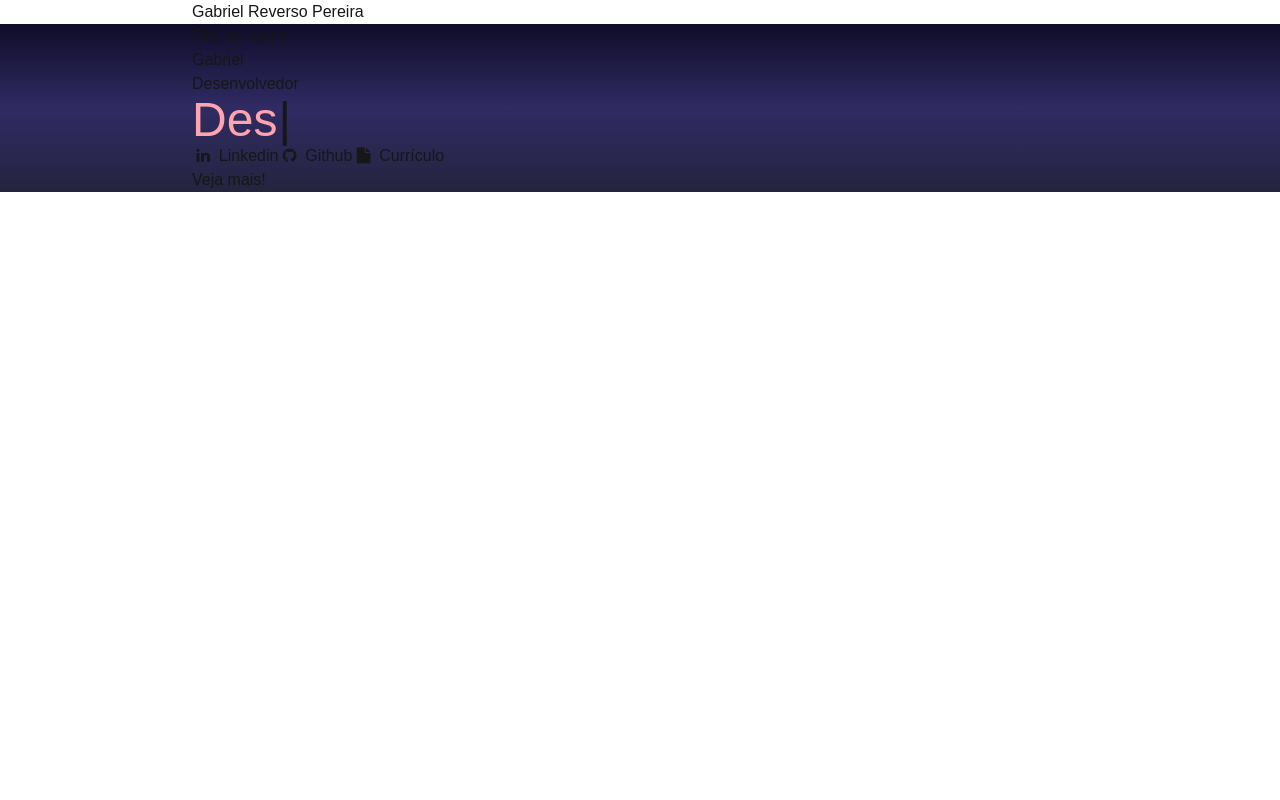
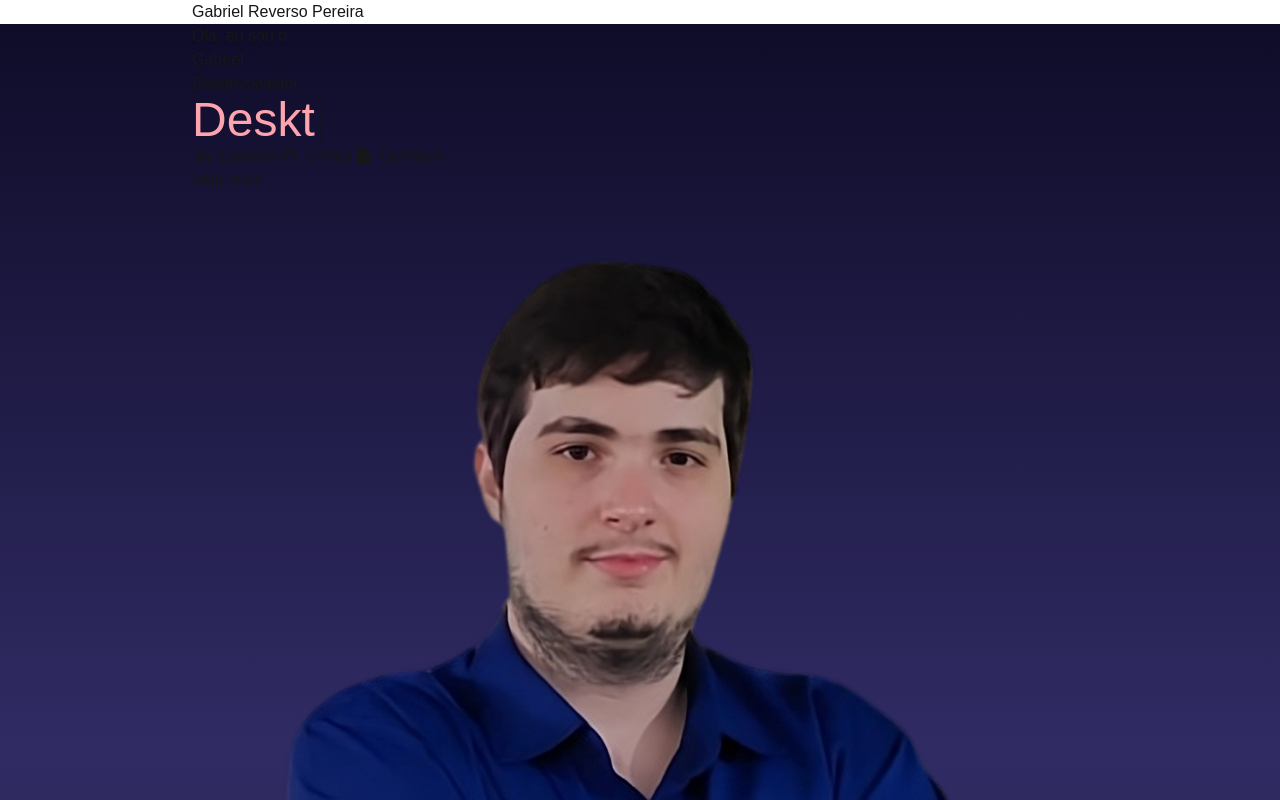
Before and after one commit to GabrielReverso/portfolio, a Next.js app: page / in a window 1280 px wide. Shown: the top 800 px of the page. Built offline with nearby package versions, Linux system fonts and the light colour scheme.

Commit message:
Parallax

```diff
--- a/package.json
+++ b/package.json
@@ -19,8 +19,10 @@
   "devDependencies": {
     "@types/aos": "^3.0.7",
     "@types/node": "^20",
+    "@types/prop-types": "^15.7.14",
     "@types/react": "^19",
     "@types/react-dom": "^19",
+    "@types/resolve": "^1.20.6",
     "postcss": "^8",
     "tailwindcss": "^3.4.1",
     "typescript": "^5"
--- a/src/app/components/MainSection.tsx
+++ b/src/app/components/MainSection.tsx
@@ -1,12 +1,19 @@
 import Typewriter from 'typewriter-effect';
 import FontelloIcon from './shared/FontelloIcon';
 import ResponsiveIconScroll from './shared/ResponsiveIconScroll';
+import Image from 'next/image';
+import useMousePosition from '../hooks/UseMousePosition';
+
 
 export default function MainSection() {
+    const { x, y } = useMousePosition();
+    const mouseDistanceX = x / window.innerWidth;
+    const mouseDistanceY = y / window.innerHeight;
+
     return (
-        <main className="w-full h-[calc(100vh-5rem)] gradient-background mt-20">
-            <div className="flex flex-row wrapper pt-40">
-                <aside>
+        <main className="w-full h-[calc(100vh-5rem)] gradient-background mt-20 overflow-y-hidden">
+            <div className="flex flex-row wrapper">
+                <aside className='min-w-[620px] pt-40'>
                     <p className="text-3xl">Olá, eu sou o </p>
                     <p className="font-bold text-7xl mt-4 text-cyan-400">Gabriel</p>
                     <div className='flex flex-row gap-3 mt-6 font-[family-name:var(--font-geist-mono)]'>
@@ -43,6 +50,20 @@ export default function MainSection() {
                         <ResponsiveIconScroll />
                     </div>
                 </aside>
+                <picture className='ml-10'>
+                    <Image
+                        /* className='w-40 h-56' */
+                        className='w-[40rem] h-[56rem]'
+                        aria-hidden
+                        src={require("../assets/picture.webp")}
+                        alt="File icon"
+                        loading='lazy'
+                        unoptimized
+                        style={{
+                            transform: `translate(${mouseDistanceX * -30}px, ${mouseDistanceY * -30}px)`
+                        }}
+                    />
+                </picture>
             </div>
         </main>
     );
--- a/src/app/globals.css
+++ b/src/app/globals.css
@@ -18,6 +18,7 @@ body {
   color: var(--foreground);
   background: var(--background);
   font-family: Arial, Helvetica, sans-serif;
+  overflow-x: hidden;
 }
 
 .gradient-background {
--- /dev/null
+++ b/src/app/hooks/UseMousePosition.tsx
@@ -0,0 +1,18 @@
+import React from 'react';
+const useMousePosition = (selector?: string) => {
+    const [
+        mousePosition,
+        setMousePosition
+    ] = React.useState({ x: 0, y: 0 });
+    React.useEffect(() => {
+        const updateMousePosition = (ev: MouseEvent) => {
+            setMousePosition({ x: ev.clientX, y: ev.clientY });
+        };
+        window.addEventListener('mousemove', updateMousePosition);
+        return () => {
+            window.removeEventListener('mousemove', updateMousePosition);
+        };
+    }, []);
+    return mousePosition;
+};
+export default useMousePosition;
--- a/src/app/page.tsx
+++ b/src/app/page.tsx
@@ -18,6 +18,7 @@ export default function Home() {
     <div className="flex flex-col w-screen font-[family-name:var(--font-geist-sans)]">
       <Header />
       <MainSection />
+      <div className='h-20 w-screen'></div>
     </div>
   );
 }
```
Also changed, not shown: src/app/assets/picture.webp (added), 1 other file (tests, documents, lock files or other folders).
